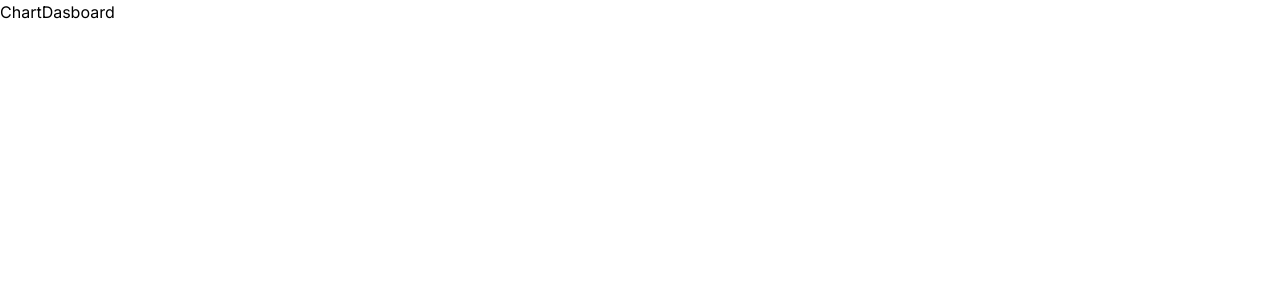
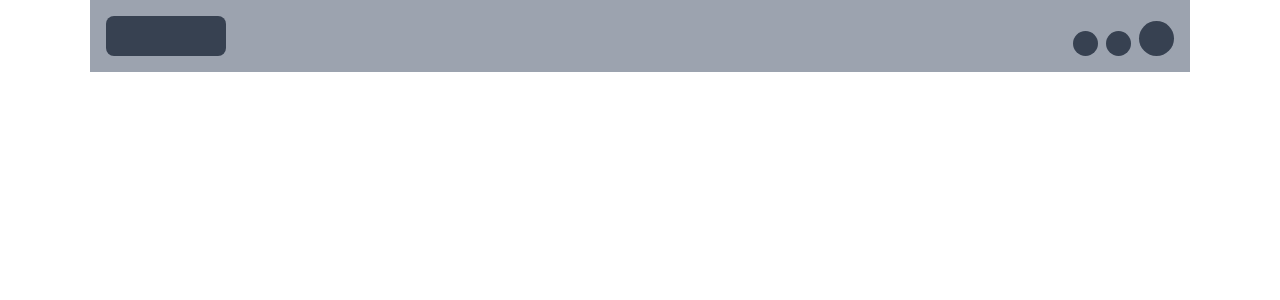
Before and after one commit to RikyAdiPutra/Next-Chart, a Next.js app: page / in a window 1280 px wide. Shown: the top 300 px of the page. Built offline with nearby package versions, Linux system fonts and the light colour scheme.

Commit message:
create NavbarSection

```diff
--- a/src/app/components/DashboardChart.jsx
+++ b/src/app/components/DashboardChart.jsx
@@ -1,5 +1,48 @@
+const BottomSection = () => {
+  return <div>BOTTOM SECTION</div>;
+};
+
+const RightSection = () => {
+  return <div>RIGHT SECTION</div>;
+};
+
+const ChartDetail = () => {
+  return <div>CHART DETAIL</div>;
+};
+
+const SideBar = () => {
+  return <div>SIDEBAR</div>;
+};
+
+const Navbar = () => {
+  return (
+    <div className="bg-gray-400 p-4 flex justify-between">
+      <div className="w-[120px] h-[40px] bg-gray-700 rounded-lg"></div>
+      <div className="flex gap-2 items-end">
+        <div className="w-[25px] h-[25px] rounded-full bg-gray-700"></div>
+        <div className="w-[25px] h-[25px] rounded-full bg-gray-700"></div>
+        <div className="w-[35px] h-[35px] rounded-full bg-gray-700"></div>
+      </div>
+    </div>
+  );
+};
+
 const ChartDasboard = () => {
-  return <div>ChartDasboard</div>;
+  return (
+    <div className="max-w-[1100px] mx-auto">
+      <Navbar />
+      {/* <main className="flex">
+        <SideBar />
+        <div>
+          <div className="flex">
+            <ChartDetail />
+            <RightSection />
+          </div>
+          <BottomSection />
+        </div>
+      </main> */}
+    </div>
+  );
 };
 
 export default ChartDasboard;
```
Also changed, not shown: public/images/img-4.PNG (added).
